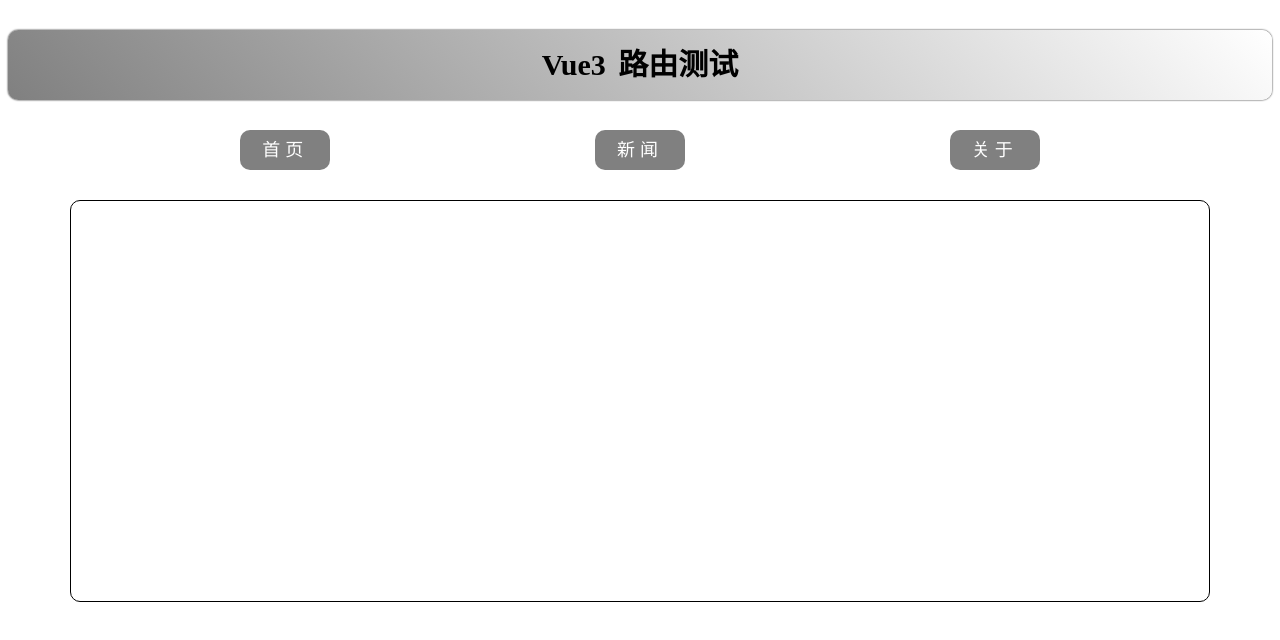
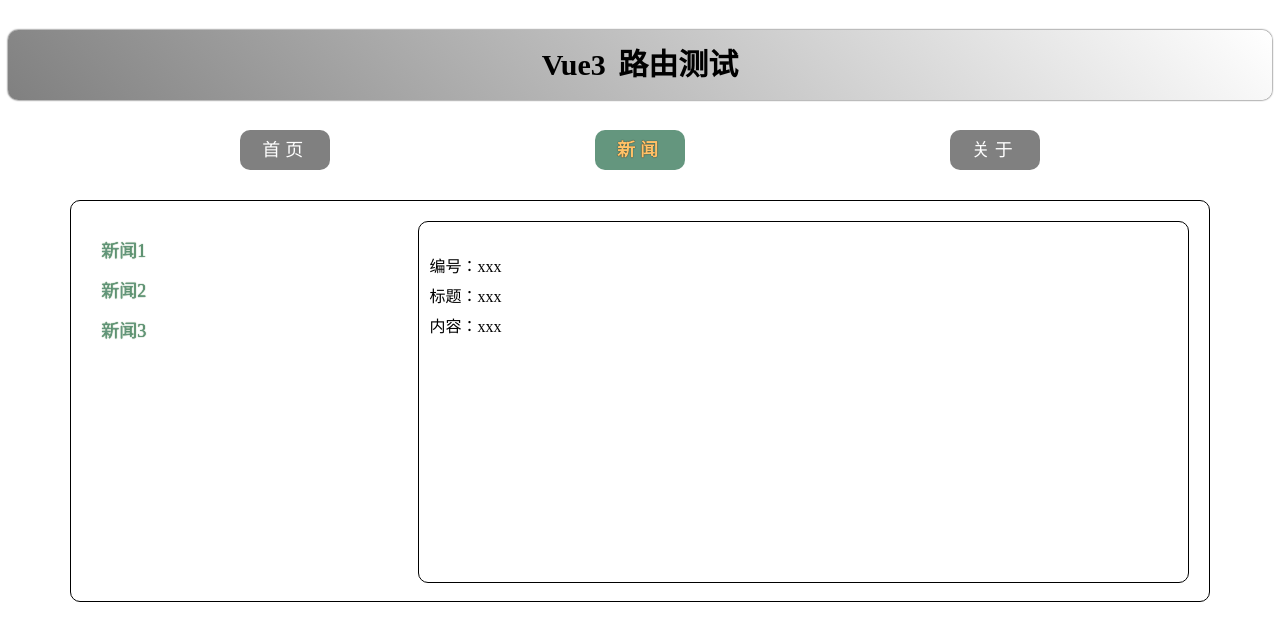
Before and after one commit to XiaoNing0430/Vue3-Learn, a Vue app: page /news/detail in a window 1280 px wide. Before the commit this address had no page. Shown: the top 640 px of the page. Built offline with nearby package versions, Linux system fonts and the light colour scheme.

Commit message:
✨ feat: 嵌套路由

```diff
--- a/src/router/index.ts
+++ b/src/router/index.ts
@@ -16,7 +16,15 @@ const router = createRouter({
 		{
 			name: 'news',
 			path: '/news',
-		  component: () => import('@/views/News.vue')
+		  component: () => import('@/views/News.vue'),
+			// 嵌套路由
+			children: [
+				{
+					name: 'news-detail',
+					path: 'detail',
+					component: () => import('@/views/NewsDetail.vue')
+				}
+			]
 		},
 		{
 			path: '/about',
--- a/src/views/News.vue
+++ b/src/views/News.vue
@@ -1,11 +1,25 @@
 <template>
   <div class="news">
-    新闻
+    <ul>
+      <li v-for="item in newList" :key="item.id">
+        <router-link to="/news/detail">{{ item.title }}</router-link>
+      </li>
+    </ul>
+    <div class="news-content">
+      <router-view />
+    </div>
   </div>
 </template>
 
 <script lang="ts" setup name="News">
+  import { reactive } from 'vue'
+  import { RouterView, RouterLink } from 'vue-router';
 
+  const newList = reactive([
+    {'id': '001', 'title': '新闻1', 'content': '新闻1内容'},
+    {'id': '002', 'title': '新闻2', 'content': '新闻2内容'},
+    {'id': '003', 'title': '新闻3', 'content': '新闻3内容'}
+  ])
 </script>
 
 <style scoped>
--- /dev/null
+++ b/src/views/NewsDetail.vue
@@ -0,0 +1,22 @@
+<template>
+    <ul class="news-list">
+      <li>编号：xxx</li>
+      <li>标题：xxx</li>
+      <li>内容：xxx</li>
+    </ul>
+</template>
+
+<script setup lang="ts" name="NewsDetail">
+
+</script>
+
+<style scoped>
+	.news-list {
+		list-style: none;
+		padding-left: 20px;
+	}
+
+	.news-list>li {
+		line-height: 30px;
+	}
+</style>
```
